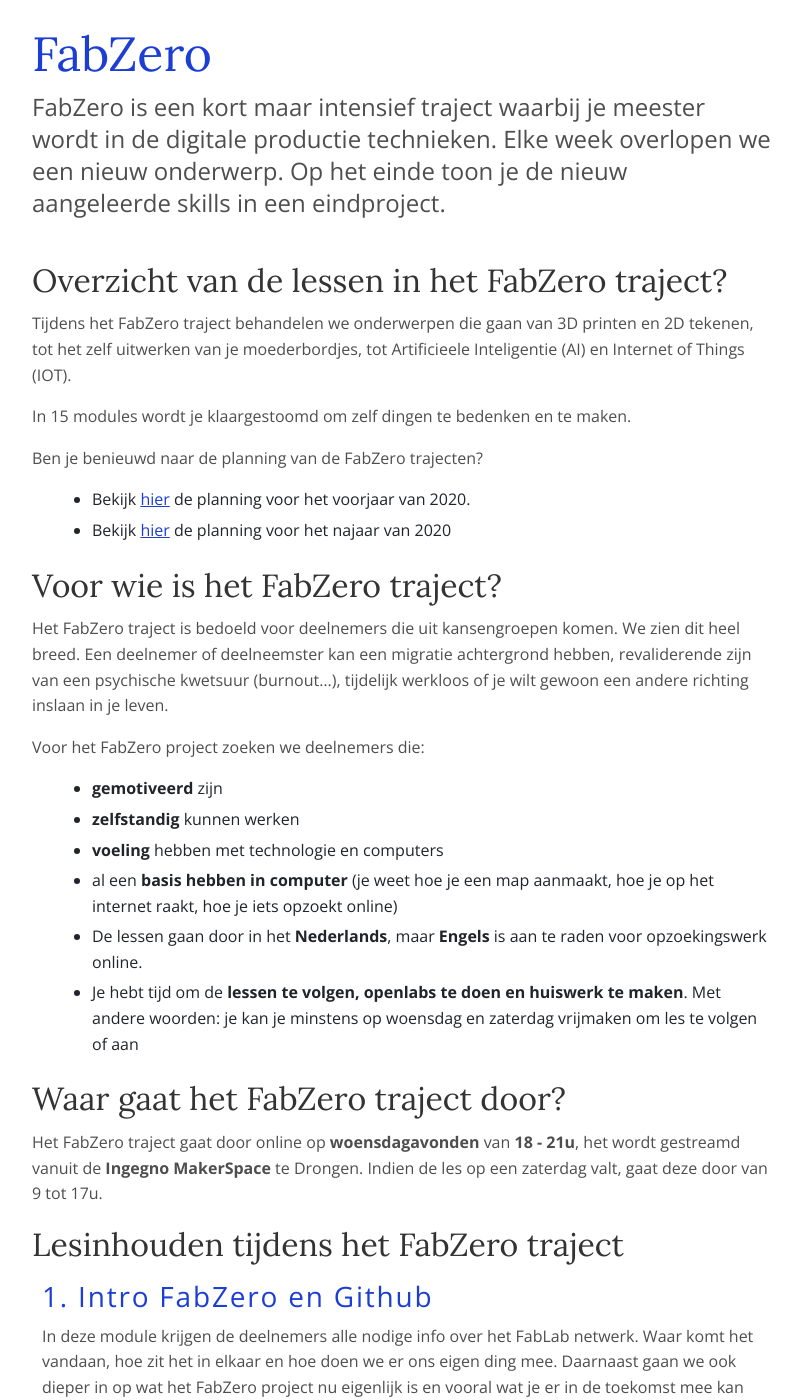
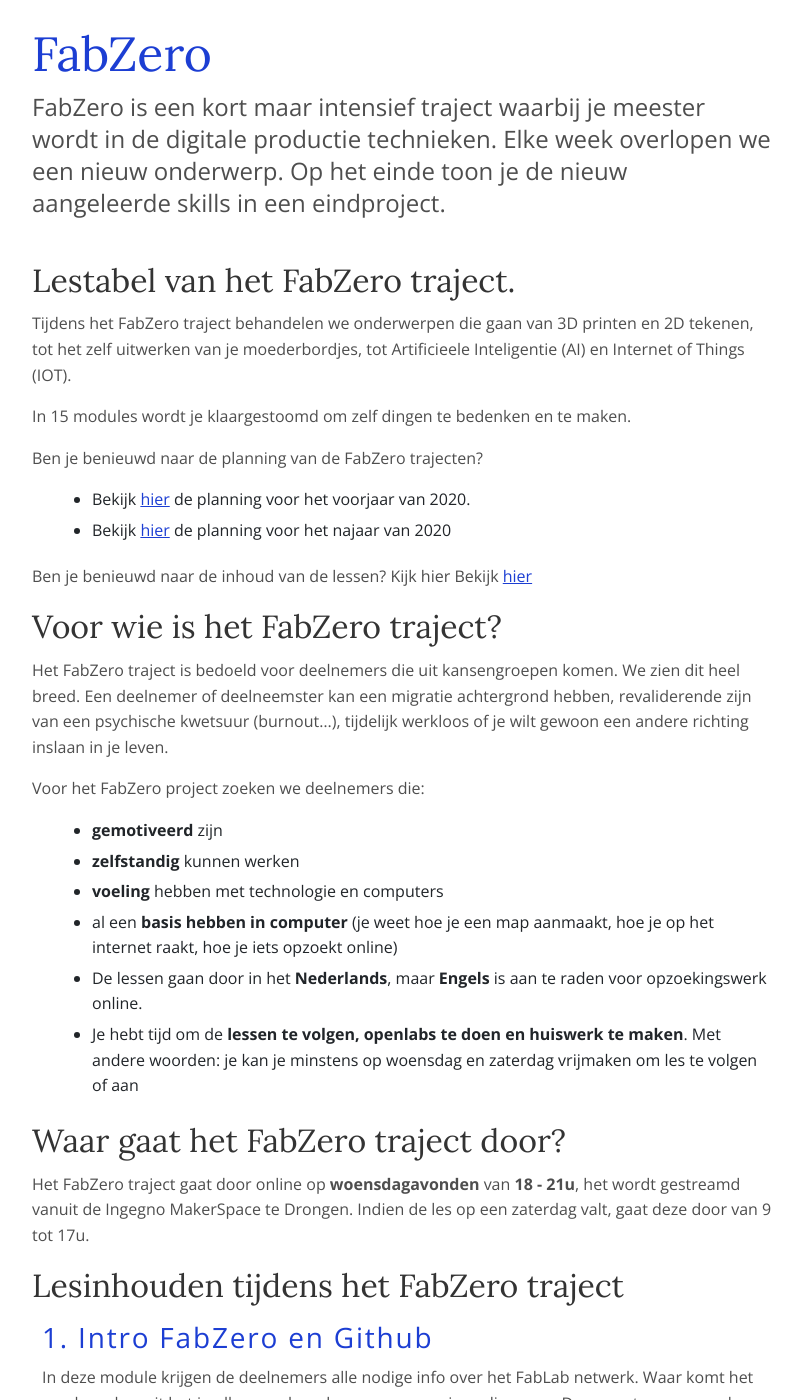
Before and after one commit to IngegnoMakerSpace/inclusievekets, a Jekyll site: the page built from _services/FabZero.md, in a window 1280 px wide and 1400 px high, scrolled down 325 px. Shown: the whole window, without its empty margins (48-850 px from the left). Built offline with Jekyll 4.4.1, drawn with Linux system fonts in a browser that asks for light colours.

Commit message:
update fabzero

```diff
--- a/_services/FabZero.md
+++ b/_services/FabZero.md
@@ -5,7 +5,7 @@
 
 FabZero is een kort maar intensief traject waarbij je meester wordt in de digitale productie technieken. Elke week overlopen we een nieuw onderwerp. Op het einde toon je de nieuw aangeleerde skills in een eindproject.
 
-## Overzicht van de lessen in het FabZero traject?
+## Lestabel van het FabZero traject.
 
 Tijdens het FabZero traject behandelen we onderwerpen die gaan van 3D printen en 2D tekenen, tot het zelf uitwerken van je moederbordjes, tot Artificieele Inteligentie (AI) en Internet of Things (IOT).
 
@@ -14,6 +14,8 @@
 Ben je benieuwd naar de planning van de FabZero trajecten?
 - Bekijk [hier](https://docs.google.com/document/d/1UYn8bDBv1h9F3tG4osfdXCZvrEFf-KDm3P1HU0YSS3s/edit?usp=sharing) de planning voor het voorjaar van 2020.
 - Bekijk [hier](https://docs.google.com/document/d/1DucMCjWVHR8D1l0FuArCIeSvFnDv3c6iqvw0pisUhcM/edit?usp=sharing) de planning voor het najaar van 2020
+
+Ben je benieuwd naar de inhoud van de lessen? Kijk hier Bekijk [hier](https://ingegnomakerspace.github.io/inclusievekets/deelnemers)
 
 ## Voor wie is het FabZero traject?
 
@@ -31,7 +33,7 @@
 
 ## Waar gaat het FabZero traject door?
 
-Het FabZero traject gaat door online op <strong>woensdagavonden</strong> van <strong>18 - 21u</strong>, het wordt gestreamd vanuit de <strong>Ingegno MakerSpace</strong> te Drongen. <italic>Indien de les op een zaterdag valt, gaat deze door van 9 tot 17u.</italic>
+Het FabZero traject gaat door <storng>online</storng> op <strong>woensdagavonden</strong> van <strong>18 - 21u</strong>, het wordt gestreamd vanuit de Ingegno MakerSpace te Drongen. <italic>Indien de les op een zaterdag valt, gaat deze door van 9 tot 17u.</italic>
 
 
 
```
